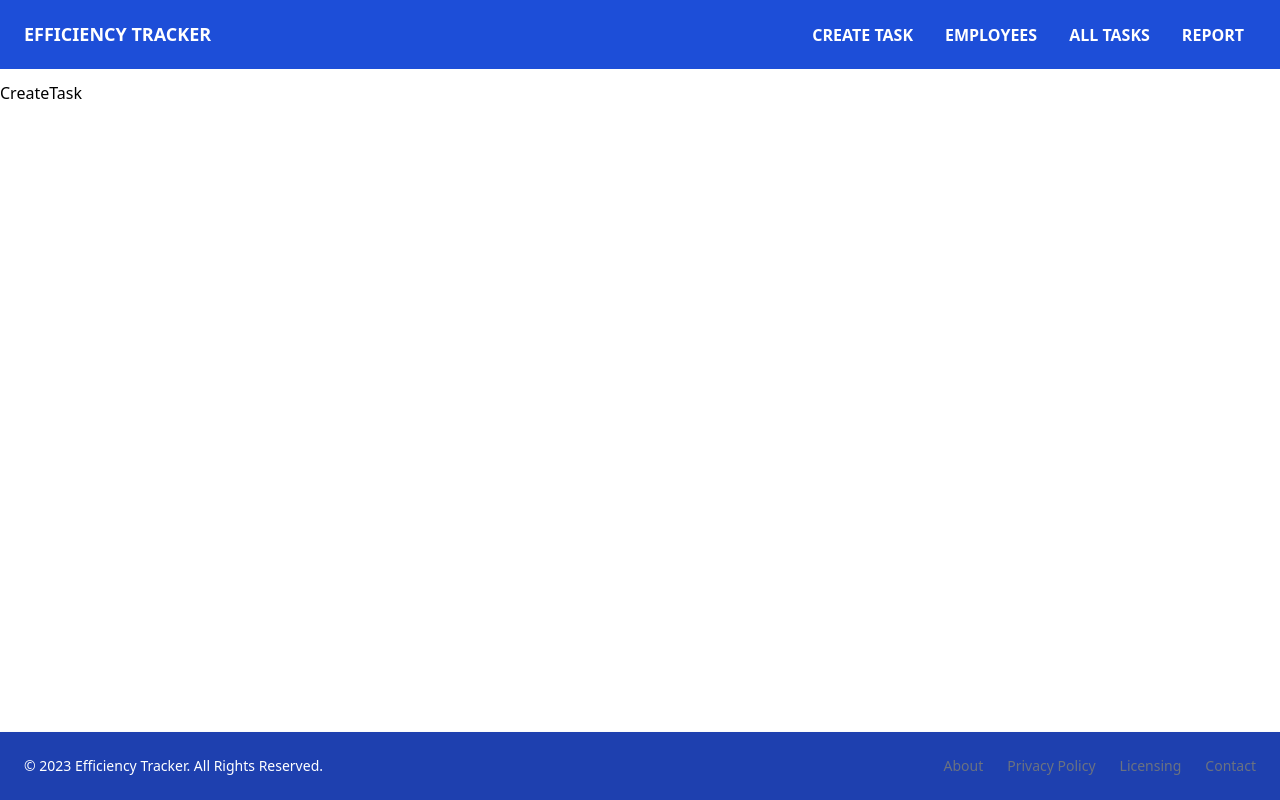
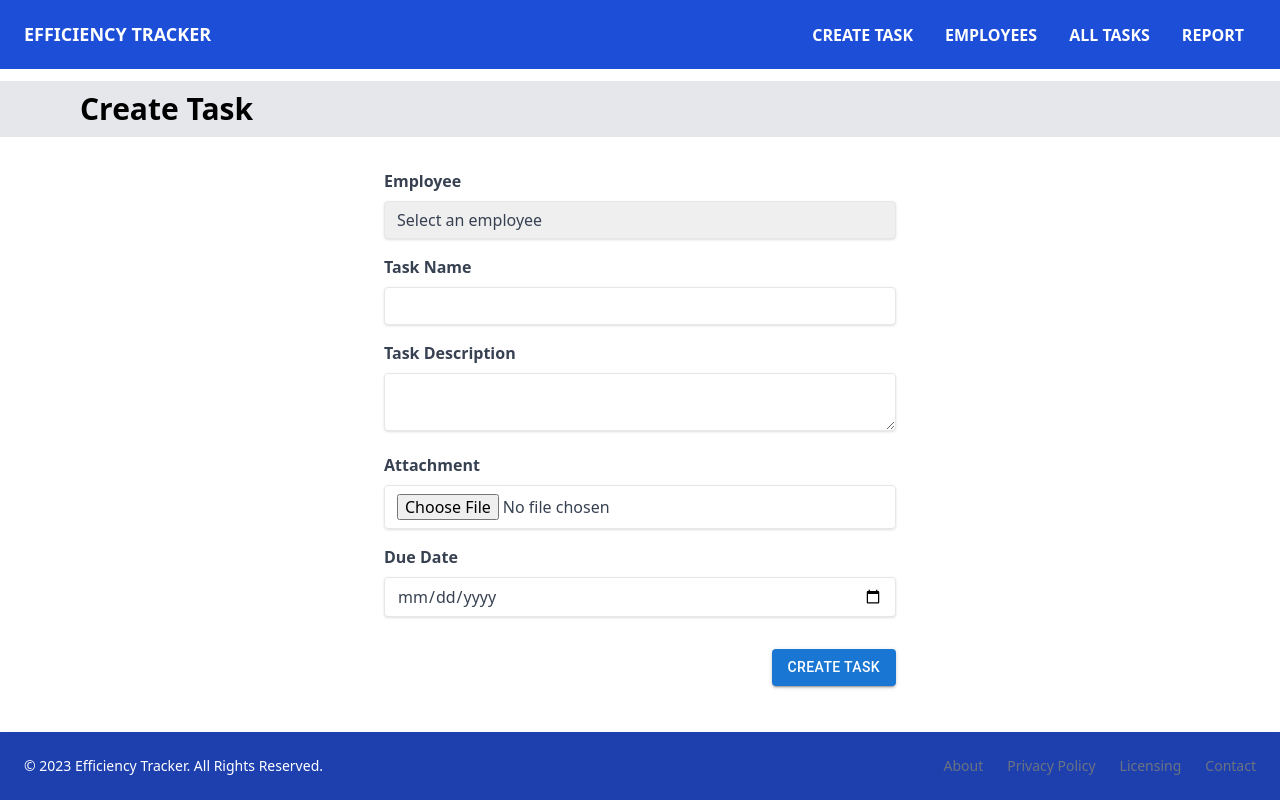
Before and after one commit to IshankaDK/Efficiency-tracker-front, a React (Vite) app: page /create-task in a window 1280 px wide. Built offline with nearby package versions, Linux system fonts and the light colour scheme.

Commit message:
create task

```diff
--- a/src/components/Employer/CreateTask.jsx
+++ b/src/components/Employer/CreateTask.jsx
@@ -1,9 +1,113 @@
-import React from 'react'
+import { Button } from "@mui/material";
+import { useState } from "react";
+import PageHeader from "../PageHeader";
 
 const CreateTask = () => {
+  // define state variables for form fields
+  const [employee, setEmployee] = useState("");
+  const [taskName, setTaskName] = useState("");
+  const [taskDescription, setTaskDescription] = useState("");
+  const [attachment, setAttachment] = useState("");
+  const [dueDate, setDueDate] = useState("");
+
+  // handle form submission
+  const handleSubmit = (e) => {
+    e.preventDefault();
+    // TODO: implement form submission logic
+  };
+
   return (
-    <div>CreateTask</div>
-  )
-}
+    <>
+      <PageHeader title={"Create Task"} />
+      <form onSubmit={handleSubmit} className="max-w-lg mx-auto mt-8">
+        <div className="mb-4">
+          <label
+            htmlFor="employee"
+            className="block text-gray-700 font-bold mb-2"
+          >
+            Employee
+          </label>
+          <select
+            id="employee"
+            name="employee"
+            value={employee}
+            onChange={(e) => setEmployee(e.target.value)}
+            className="shadow appearance-none border rounded w-full py-2 px-3 text-gray-700 leading-tight focus:outline-none focus:shadow-outline"
+          >
+            <option value="">Select an employee</option>
+            <option value="employee1">Employee 1</option>
+            <option value="employee2">Employee 2</option>
+            <option value="employee3">Employee 3</option>
+          </select>
+        </div>
+        <div className="mb-4">
+          <label
+            htmlFor="taskName"
+            className="block text-gray-700 font-bold mb-2"
+          >
+            Task Name
+          </label>
+          <input
+            type="text"
+            id="taskName"
+            name="taskName"
+            value={taskName}
+            onChange={(e) => setTaskName(e.target.value)}
+            className="shadow appearance-none border rounded w-full py-2 px-3 text-gray-700 leading-tight focus:outline-none focus:shadow-outline"
+          />
+        </div>
+        <div className="mb-4">
+          <label
+            htmlFor="taskDescription"
+            className="block text-gray-700 font-bold mb-2"
+          >
+            Task Description
+          </label>
+          <textarea
+            id="taskDescription"
+            name="taskDescription"
+            value={taskDescription}
+            onChange={(e) => setTaskDescription(e.target.value)}
+            className="shadow appearance-none border rounded w-full py-2 px-3 text-gray-700 leading-tight focus:outline-none focus:shadow-outline"
+          />
+        </div>
+        <div className="mb-4">
+          <label
+            htmlFor="attachment"
+            className="block text-gray-700 font-bold mb-2"
+          >
+            Attachment
+          </label>
+          <input
+            type="file"
+            id="attachment"
+            name="attachment"
+            onChange={(e) => setAttachment(e.target.files[0])}
+            className="shadow appearance-none border rounded w-full py-2 px-3 text-gray-700 leading-tight focus:outline-none focus:shadow-outline"
+          />
+        </div>
+        <div className="mb-4">
+          <label
+            htmlFor="dueDate"
+            className="block text-gray-700 font-bold mb-2"
+          >
+            Due Date
+          </label>
+          <input
+            type="date"
+            id="dueDate"
+            name="dueDate"
+            value={dueDate}
+            onChange={(e) => setDueDate(e.target.value)}
+            className="shadow appearance-none border rounded w-full py-2 px-3 text-gray-700 leading-tight focus:outline-none focus:shadow-outline"
+          />
+        </div>
+        <div className="mt-8 mb-4 flex justify-end">
+          <Button variant="contained">Create Task</Button>
+        </div>
+      </form>
+    </>
+  );
+};
 
-export default CreateTask
+export default CreateTask;
```
